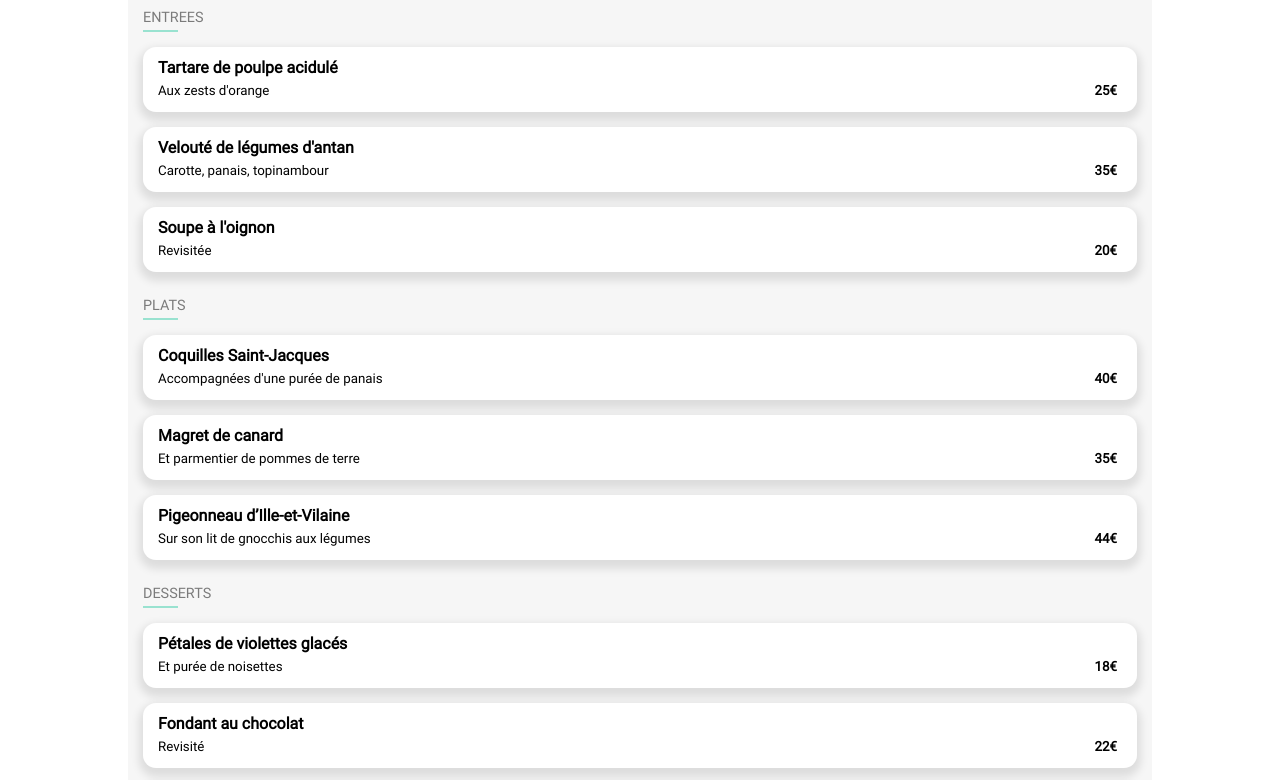
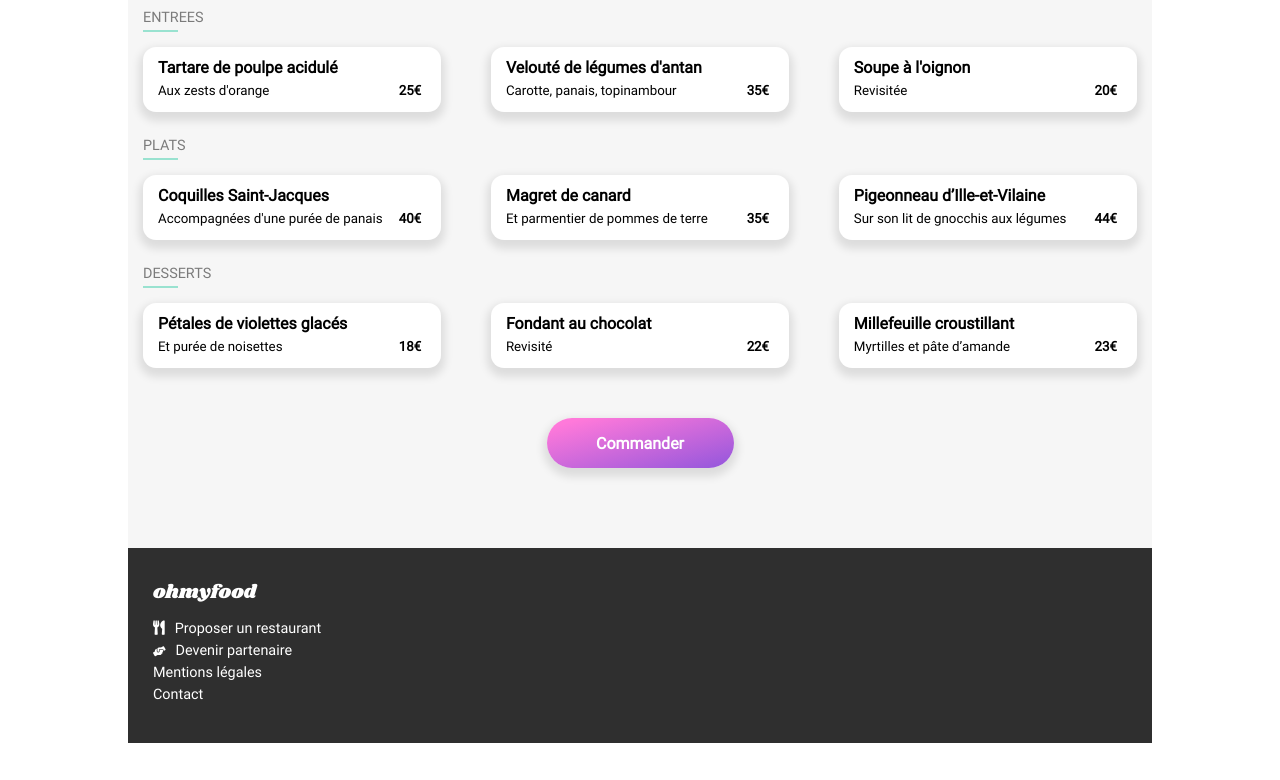
Before and after one commit to LaetitiaH/LaetitiaHars_3_08122020, a website: page src/menu_a_francaise.html in a window 1280 px wide. Shown: the part 341-1121 px from the top of the page. After the commit the page ends 1084 px from the top, so only its background shows below. Drawn offline with Linux system fonts and the light colour scheme.

Commit message:
📱 update menu page style in responsive

```diff
--- a/sass/components/button.scss
+++ b/sass/components/button.scss
@@ -111,6 +111,10 @@
   margin-top: 15px;
   line-height: 1.7em;
 
+  @media screen and (min-width: 1024px) {
+    width: 30%;
+  }
+
   .title-menu-button {
     font-weight: 600;
     font-size: 1.2em;
--- a/sass/components/menu.scss
+++ b/sass/components/menu.scss
@@ -1,11 +1,10 @@
 .menu {
   background-color: #f6f6f6;
-  height: 1120px;
   border-radius: 35px 35px 0 0;
   position: relative;
   top: -50px;
   width: 100%;
-  padding: 30px 15px 40px 15px;
+  padding: 30px 15px 80px 15px;
   box-sizing: border-box;
   margin-bottom: -50px;
 
@@ -34,4 +33,10 @@
     border-top: 2px solid $color-anim-tertiary;
     width: 35px;
   }
+
+  section section {
+    display: flex;
+    flex-wrap: wrap;
+    justify-content: space-between;
+  }
 }
--- a/sass/layouts/layout.scss
+++ b/sass/layouts/layout.scss
@@ -20,6 +20,10 @@ header {
     left: 20px;
     text-decoration: none;
     color: black;
+
+    @media screen and (min-width: 1024px) {
+      left: 150px;
+    }
   }
 
   h1 {
--- a/src/menu_a_francaise.html
+++ b/src/menu_a_francaise.html
@@ -1,5 +1,5 @@
 <!DOCTYPE html>
-<html lang="en">
+<html lang="fr">
   <head>
     <meta charset="UTF-8" />
     <meta name="viewport" content="width=device-width, initial-scale=1.0" />
@@ -29,6 +29,7 @@
         <h3>ENTREES</h3>
         <div class="color-border"></div>
 
+        <section>
           <button class="menu-button">
             <span class="title-menu-button">Tartare de poulpe acidulé</span>
             <span class="menu-button-description">
@@ -52,10 +53,12 @@
               <span>20€</span>
             </span>
           </button>
+        </section>
 
         <h3>PLATS</h3>
         <div class="color-border"></div>
 
+        <section>
           <button class="menu-button">
             <span class="title-menu-button">Coquilles Saint-Jacques</span>
             <span class="menu-button-description">
@@ -79,10 +82,12 @@
               <span>44€</span>
             </span>
           </button>
+        </section>
 
         <h3>DESSERTS</h3>
         <div class="color-border"></div>
 
+        <section>
           <button class="menu-button">
             <span class="title-menu-button">Pétales de violettes glacés</span>
             <span class="menu-button-description">
@@ -106,6 +111,7 @@
               <span>23€</span>
             </span>
           </button>
+        </section>
 
         <button type="button" class="order-button">Commander</button>
       </section>
```
Also changed, not shown: style.css, 1 other file. Lines whose indentation alone changed are shown as unchanged.
